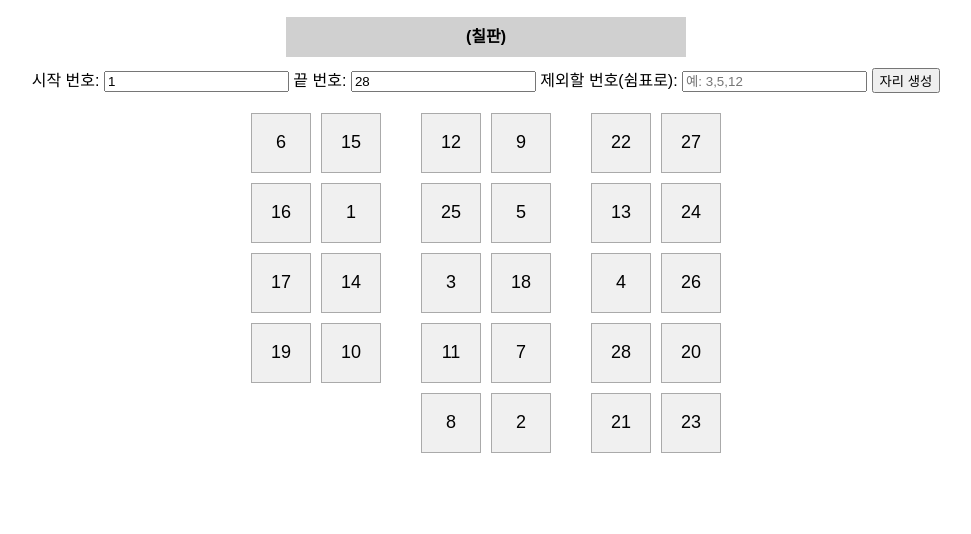
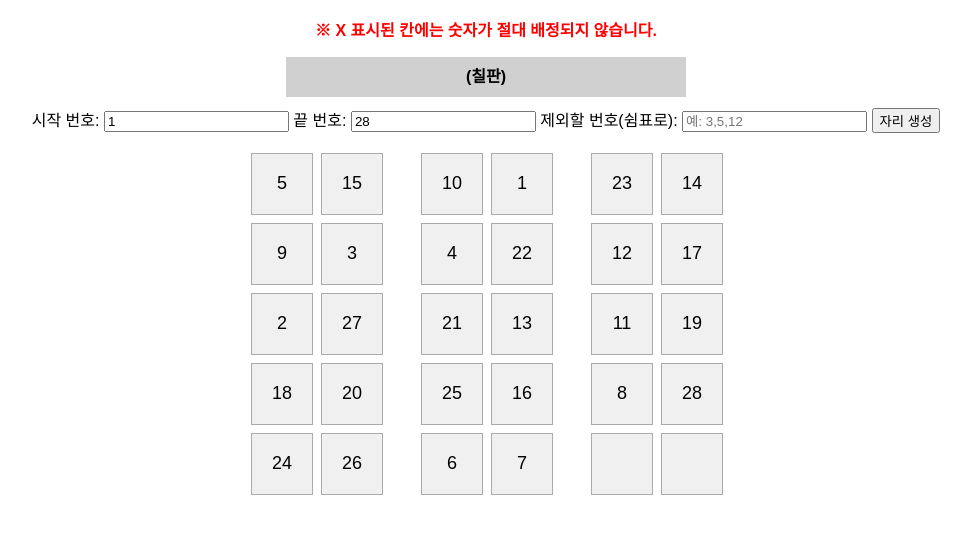
Before and after one commit to Hello4352/hello4444-index.html, a plain HTML site: page index.html in a window 1280 px wide. Both pictures are taken after a click on the button "자리 생성". Shown: the part 58-592 px from the top of the page, without its empty margins (154-1125 px from the left). Drawn offline with Linux system fonts and the light colour scheme.

Commit message:
Update index.html

```diff
--- a/index.html
+++ b/index.html
@@ -2,7 +2,7 @@
 <html lang="ko">
 <head>
   <meta charset="UTF-8" />
-  <title>자리 뽑기</title>
+  <title>자리 뽑기 - X 및 빈칸 처리</title>
   <style>
     body { font-family: sans-serif; }
     .layout {
@@ -10,13 +10,12 @@
       justify-content: center;
       gap: 40px;
       margin-top: 20px;
+      flex-wrap: wrap;
     }
     .section {
       display: grid;
       gap: 10px;
     }
-    .left { grid-template-columns: repeat(2, 60px); grid-template-rows: repeat(4, 60px); }
-    .center, .right { grid-template-columns: repeat(2, 60px); grid-template-rows: repeat(5, 60px); }
     .cell {
       background: #f0f0f0;
       border: 1px solid #aaa;
@@ -25,10 +24,11 @@
       justify-content: center;
       font-size: 18px;
       cursor: pointer;
+      width: 60px;
+      height: 60px;
+      user-select: none;
     }
-    .clicked {
-      background: #ffcccc;
-    }
+    .clicked { background: #ffcccc; }
     .board {
       width: 400px;
       margin: 0 auto;
@@ -56,6 +56,9 @@
 </head>
 <body>
   <h2 style="text-align:center;">자리 뽑기</h2>
+  <p style="text-align:center; color: red; font-weight: bold;">
+    ※ X 표시된 칸에는 숫자가 절대 배정되지 않습니다.
+  </p>
   <div class="board">(칠판)</div>
 
   <div class="inputs">
@@ -65,18 +68,10 @@
     <button onclick="generateSeats()">자리 생성</button>
   </div>
 
-  <div class="layout">
-    <div class="section left" id="leftSection"></div>
-    <div class="section center" id="centerSection"></div>
-    <div class="section right" id="rightSection"></div>
-  </div>
-
+  <div class="layout" id="seatLayout"></div>
   <div id="unplaced" class="unplaced-box" style="display:none;"></div>
 
   <script>
-    const TOTAL_SEATS = 28;
-    const seatStates = Array(TOTAL_SEATS).fill(null);
-
     function shuffle(array) {
       for (let i = array.length - 1; i > 0; i--) {
         const j = Math.floor(Math.random() * (i + 1));
@@ -84,22 +79,27 @@
       }
     }
 
-    function createCell(seatIndex, value) {
+    let seatStates = []; // 좌석 상태: null or "X"
+    let seatValues = [];
+
+    function createCell(index, value) {
       const div = document.createElement("div");
       div.className = "cell";
-      div.textContent = value;
-      div.dataset.seatIndex = seatIndex;
+      div.dataset.seatIndex = index;
 
-      if (seatStates[seatIndex] === "X") {
+      if (seatStates[index] === "X") {
         div.textContent = "×";
         div.classList.add("clicked");
+      } else {
+        div.textContent = value === "" ? "" : value;
+        div.classList.remove("clicked");
       }
 
       div.addEventListener("click", () => {
         const idx = parseInt(div.dataset.seatIndex);
         if (seatStates[idx] === "X") {
           seatStates[idx] = null;
-          div.textContent = value;
+          div.textContent = seatValues[idx] === "" ? "" : seatValues[idx];
           div.classList.remove("clicked");
         } else {
           seatStates[idx] = "X";
@@ -114,70 +114,101 @@
     function generateSeats() {
       const start = parseInt(document.getElementById("startNum").value);
       const end = parseInt(document.getElementById("endNum").value);
-      const excludeRaw = document.getElementById("excludeNums").value;
-      const exclude = excludeRaw
+      const exclude = document.getElementById("excludeNums").value
         .split(",")
-        .map((s) => parseInt(s.trim()))
-        .filter((n) => !isNaN(n));
-
-      const left = document.getElementById("leftSection");
-      const center = document.getElementById("centerSection");
-      const right = document.getElementById("rightSection");
-      const unplacedBox = document.getElementById("unplaced");
-      left.innerHTML = center.innerHTML = right.innerHTML = "";
-      unplacedBox.style.display = "none";
-      unplacedBox.innerHTML = "";
+        .map(s => parseInt(s.trim()))
+        .filter(n => !isNaN(n));
 
       if (start >= end || start < 1 || end < 1) {
         alert("시작과 끝 번호를 정확히 입력해주세요.");
         return;
       }
 
-      // 1) 번호 배열 생성
-      let allNumbers = [];
+      const totalNumbers = end - start + 1;
+      let numbers = [];
       for (let i = start; i <= end; i++) {
-        allNumbers.push(i);
+        if (!exclude.includes(i)) numbers.push(i);
       }
 
-      // 2) 1차 셔플
-      shuffle(allNumbers);
+      const columns = 2;
+      let rows = 3;
+      let perSection = columns * rows;
+      let totalSeats = perSection * 3;
 
-      // 3) 제외번호 빈칸처리
-      let processed = allNumbers.map((n) => (exclude.includes(n) ? "" : n));
+      if (totalNumbers > 18) {
+        perSection = Math.ceil(totalNumbers / 3);
+        rows = Math.ceil(perSection / columns);
+        totalSeats = 3 * rows * columns;
+      } else {
+        totalSeats = 18;
+        rows = 3;
+        perSection = 6;
+      }
 
-      // 4) 2차 셔플 (빈칸과 숫자가 골고루 섞이도록)
-      shuffle(processed);
+      const seatLayout = document.getElementById("seatLayout");
+      const unplacedBox = document.getElementById("unplaced");
+      seatLayout.innerHTML = "";
+      unplacedBox.style.display = "none";
+      unplacedBox.innerHTML = "";
 
-      // 5) X표시 좌석 유지하면서 좌석에 값 넣기
-      let seatValues = Array(TOTAL_SEATS).fill("");
-      let valIndex = 0;
-      for (let i = 0; i < TOTAL_SEATS; i++) {
-        if (seatStates[i] !== "X" && valIndex < processed.length) {
-          seatValues[i] = processed[valIndex++];
+      // X 상태 유지
+      if (seatStates.length !== totalSeats) {
+        seatStates = new Array(totalSeats).fill(null);
+      }
+
+      // 자동 X 설정 (총 18칸 중 빈칸만 랜덤 X, 기존 X 제외)
+      if (totalNumbers <= 18) {
+        const manualX = seatStates.map((v, i) => v === "X" ? i : -1).filter(i => i !== -1);
+        let numAutoX = 18 - numbers.length - manualX.length;
+        const available = [];
+        for (let i = 0; i < 18; i++) {
+          if (seatStates[i] !== "X") available.push(i);
+        }
+        shuffle(available);
+        for (let i = 0; i < numAutoX && i < available.length; i++) {
+          seatStates[available[i]] = "X";
         }
       }
 
-      // 6) 남은 번호 표시
-      const leftover = processed.slice(valIndex).filter((v) => v !== "");
-      if (leftover.length > 0) {
-        unplacedBox.style.display = "block";
-        unplacedBox.textContent = "배치되지 못한 번호: " + leftover.join(", ");
+      // 배치 가능한 인덱스
+      const availableIndexes = [];
+      for (let i = 0; i < totalSeats; i++) {
+        if (seatStates[i] !== "X") {
+          availableIndexes.push(i);
+        }
       }
 
-      // 7) 화면 출력
-      const sections = [
-        { el: left, count: 8 },
-        { el: center, count: 10 },
-        { el: right, count: 10 },
-      ];
+      // 숫자 셔플 후 배정
+      shuffle(numbers);
+      seatValues = new Array(totalSeats).fill("");
+      for (let i = 0; i < numbers.length && i < availableIndexes.length; i++) {
+        seatValues[availableIndexes[i]] = numbers[i];
+      }
 
-      let seatIndex = 0;
-      sections.forEach((section) => {
-        for (let i = 0; i < section.count; i++) {
-          section.el.appendChild(createCell(seatIndex, seatValues[seatIndex]));
-          seatIndex++;
+      for (let s = 0; s < 3; s++) {
+        const section = document.createElement("div");
+        section.className = "section";
+        section.style.gridTemplateColumns = `repeat(${columns}, 60px)`;
+        section.style.gridTemplateRows = `repeat(${rows}, 60px)`;
+
+        for (let row = 0; row < rows; row++) {
+          for (let col = 0; col < columns; col++) {
+            const localIndex = row * columns + col;
+            const globalIndex = s * columns * rows + localIndex;
+            const val = seatStates[globalIndex] === "X" ? "" : seatValues[globalIndex];
+            section.appendChild(createCell(globalIndex, val));
+          }
         }
-      });
+        seatLayout.appendChild(section);
+      }
+
+      // 자리 배치되지 못한 번호 계산
+      const placedNumbers = seatValues.filter(v => typeof v === "number");
+      const missing = numbers.filter(n => !placedNumbers.includes(n));
+      if (missing.length > 0) {
+        unplacedBox.style.display = "block";
+        unplacedBox.textContent = "자리 배치되지 못한 번호: " + missing.join(", ");
+      }
     }
   </script>
 </body>
```
